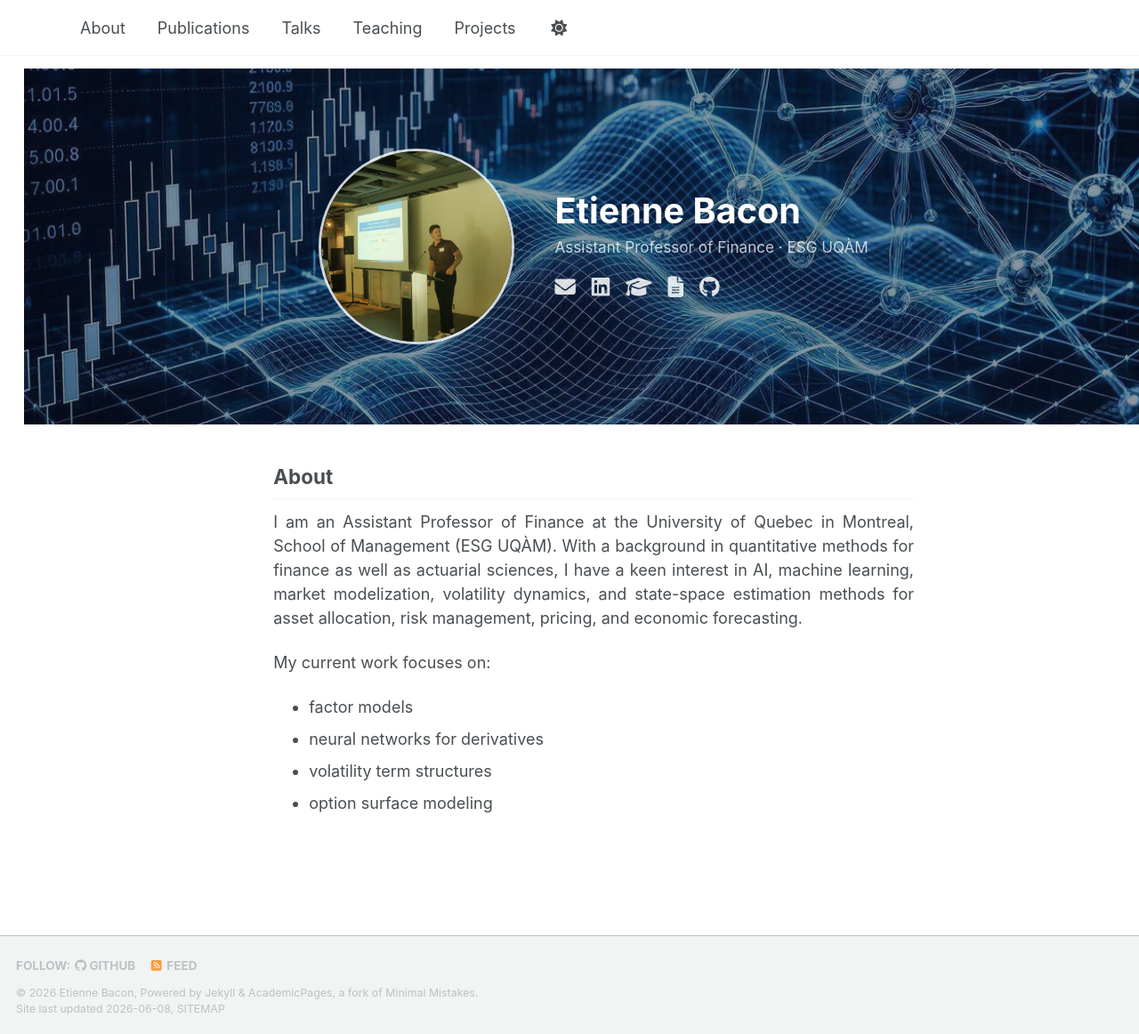
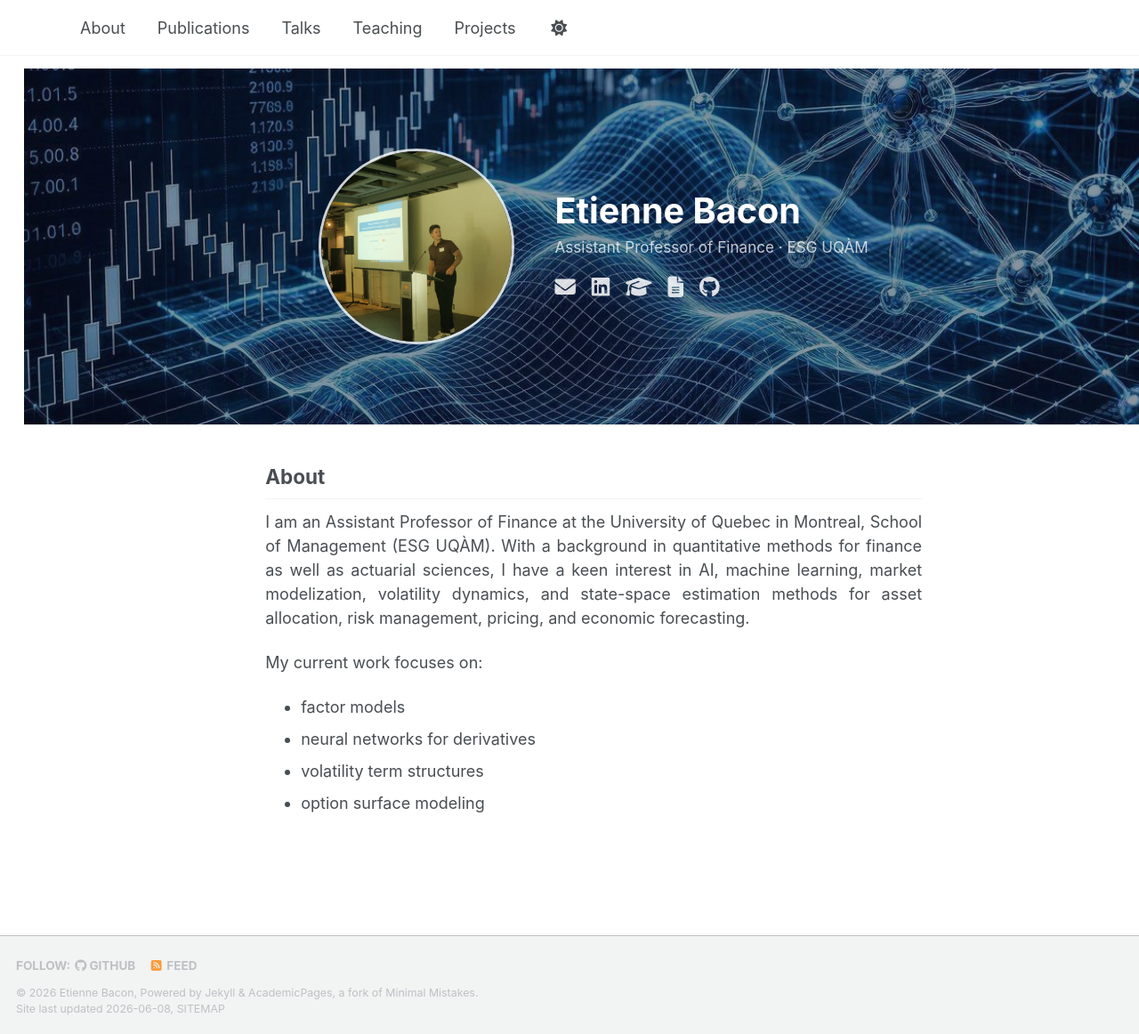
Before and after one commit to EtienneBacon/EtienneBacon.github.io, a Jekyll site: the page built from _pages/about.md, in a window 1280 px wide and 1162 px high. Shown: the whole window at 89% size. Built offline with Jekyll 4.4.1, drawn with Linux system fonts in a browser that asks for light colours; a script bundle is joined from its source files by our own code; library files that are not in the unit come from our copies.

Commit message:
Update main.scss

```diff
--- a/assets/css/main.scss
+++ b/assets/css/main.scss
@@ -130,9 +130,9 @@ html, body {
 
 /* ── About section ── */
 .page__content {
-  max-width: 860px !important;
+  max-width: 1100px !important;
   margin: 2rem auto !important;
-  padding: 0 2rem !important;
+  padding: 0 1.5rem !important;
   text-align: justify;
 }
 .page__hero,
```
